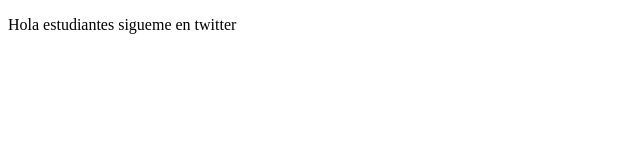
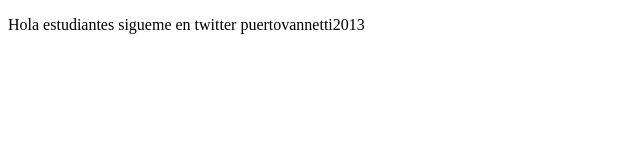
Before and after one commit to Balopuerto/projectDemo, a plain HTML site: page index.html in a window 1280 px wide. Shown: the whole page, without its empty margins (0-640 px from the left). Drawn offline with Linux system fonts and the light colour scheme.

```diff
--- a/index.html
+++ b/index.html
@@ -8,7 +8,7 @@
 </head>
 <body>
     <p>Hola estudiantes
-        sigueme en twitter
+        sigueme en twitter puertovannetti2013
     </p>
 </body>
 </html>
```
